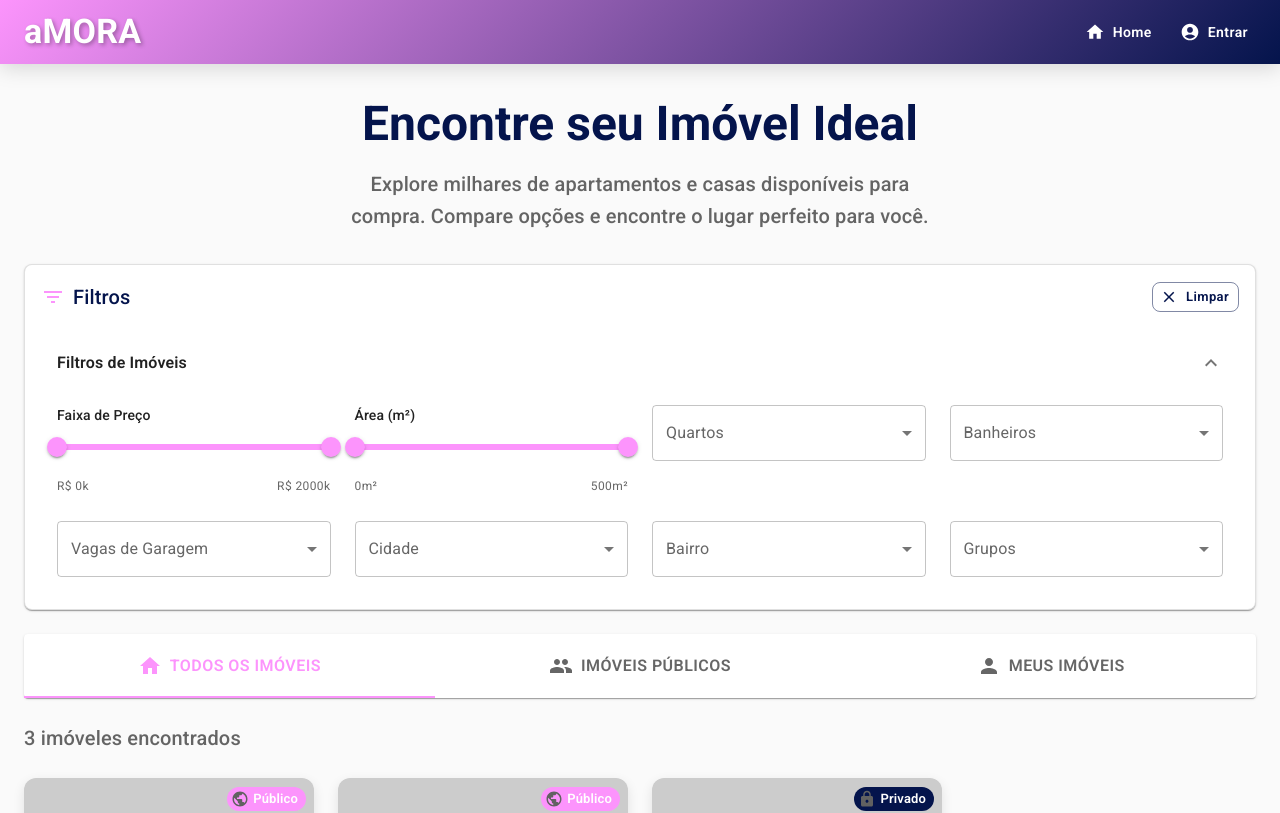
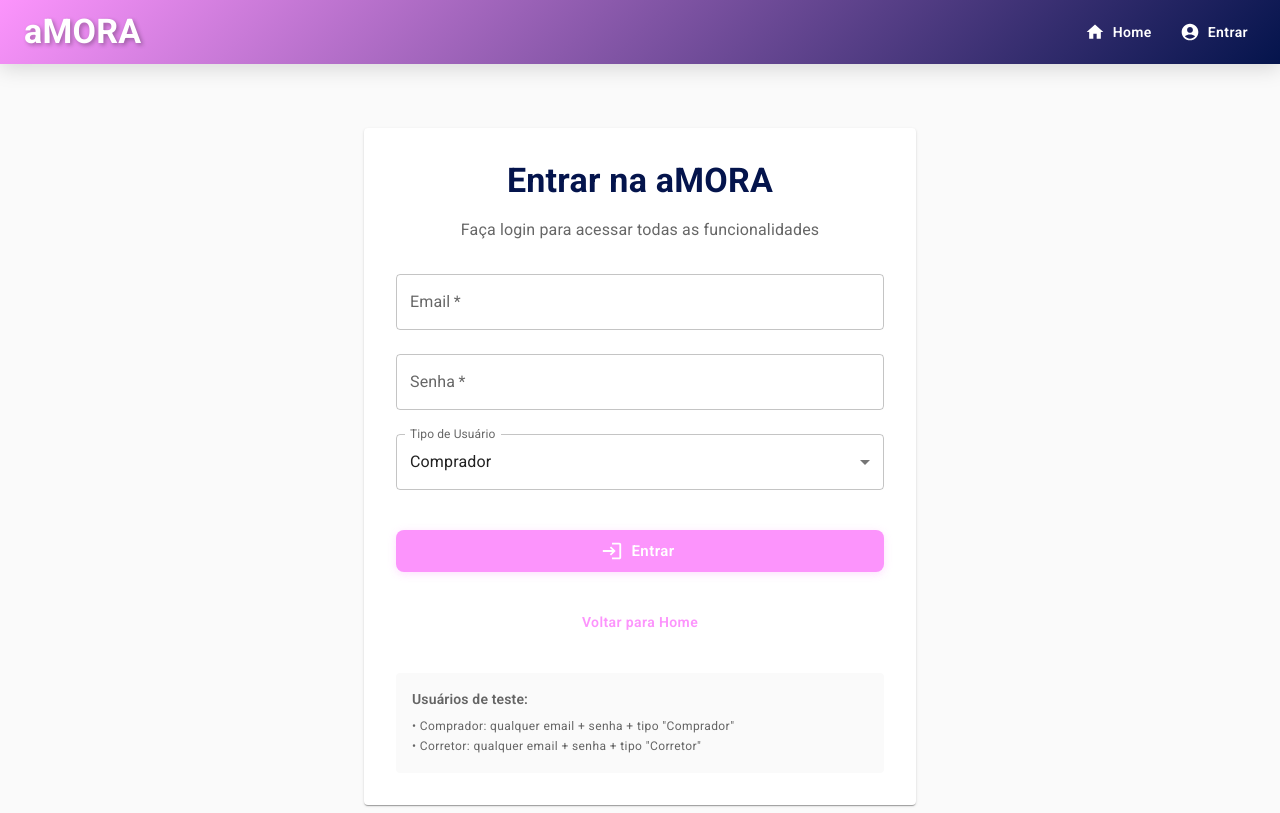
Before and after one commit to mateusoviana/amorachallenge, a React (Create React App) app: page /login in a window 1280 px wide. Before the commit this address led to /. Shown: the top 813 px of the page. Built offline with nearby package versions, Linux system fonts and the light colour scheme.

Commit message:
Fixing login page

```diff
--- a/src/App.tsx
+++ b/src/App.tsx
@@ -10,6 +10,7 @@ import ApartmentDetail from './pages/ApartmentDetail/ApartmentDetail';
 import AddApartment from './pages/AddApartment/AddApartment';
 import Profile from './pages/Profile/Profile';
 import Dashboard from './pages/Dashboard/Dashboard';
+import Login from './pages/Login/Login';
 
 const App: React.FC = () => {
   return (
@@ -26,6 +27,7 @@ const App: React.FC = () => {
                 <Route path="/add-apartment" element={<AddApartment />} />
                 <Route path="/profile" element={<Profile />} />
                 <Route path="/dashboard" element={<Dashboard />} />
+                <Route path="/login" element={<Login />} />
                 <Route path="*" element={<Navigate to="/" replace />} />
               </Routes>
             </Box>
--- /dev/null
+++ b/src/pages/Login/Login.tsx
@@ -0,0 +1,135 @@
+import React, { useState } from 'react';
+import { useNavigate } from 'react-router-dom';
+import {
+  Container,
+  Paper,
+  Typography,
+  TextField,
+  Button,
+  Box,
+  FormControl,
+  InputLabel,
+  Select,
+  MenuItem,
+  Alert,
+  useTheme,
+} from '@mui/material';
+import { Login as LoginIcon } from '@mui/icons-material';
+import { useAuth } from '../../hooks/useAuth';
+
+const Login: React.FC = () => {
+  const theme = useTheme();
+  const navigate = useNavigate();
+  const { login } = useAuth();
+  const [formData, setFormData] = useState({
+    email: '',
+    password: '',
+    userType: 'buyer' as 'buyer' | 'realtor',
+  });
+  const [error, setError] = useState<string | null>(null);
+
+  const handleSubmit = async (e: React.FormEvent) => {
+    e.preventDefault();
+    setError(null);
+
+    try {
+      const success = await login(formData.email, formData.password);
+      if (success) {
+        navigate('/');
+      } else {
+        setError('Erro ao fazer login. Verifique suas credenciais.');
+      }
+    } catch (err) {
+      setError('Erro ao fazer login. Verifique suas credenciais.');
+    }
+  };
+
+  return (
+    <Container maxWidth="sm" sx={{ py: 8 }}>
+      <Paper sx={{ p: 4 }}>
+        <Box sx={{ textAlign: 'center', mb: 4 }}>
+          <Typography variant="h4" component="h1" sx={{ fontWeight: 700, color: theme.palette.secondary.main, mb: 2 }}>
+            Entrar na aMORA
+          </Typography>
+          <Typography variant="body1" color="text.secondary">
+            Faça login para acessar todas as funcionalidades
+          </Typography>
+        </Box>
+
+        {error && (
+          <Alert severity="error" sx={{ mb: 3 }}>
+            {error}
+          </Alert>
+        )}
+
+        <form onSubmit={handleSubmit}>
+          <Box sx={{ display: 'flex', flexDirection: 'column', gap: 3 }}>
+            <TextField
+              fullWidth
+              label="Email"
+              type="email"
+              value={formData.email}
+              onChange={(e) => setFormData(prev => ({ ...prev, email: e.target.value }))}
+              required
+              placeholder="seu@email.com"
+            />
+
+            <TextField
+              fullWidth
+              label="Senha"
+              type="password"
+              value={formData.password}
+              onChange={(e) => setFormData(prev => ({ ...prev, password: e.target.value }))}
+              required
+              placeholder="Sua senha"
+            />
+
+            <FormControl fullWidth>
+              <InputLabel>Tipo de Usuário</InputLabel>
+              <Select
+                value={formData.userType}
+                label="Tipo de Usuário"
+                onChange={(e) => setFormData(prev => ({ ...prev, userType: e.target.value as 'buyer' | 'realtor' }))}
+              >
+                <MenuItem value="buyer">Comprador</MenuItem>
+                <MenuItem value="realtor">Corretor</MenuItem>
+              </Select>
+            </FormControl>
+
+            <Button
+              type="submit"
+              variant="contained"
+              size="large"
+              startIcon={<LoginIcon />}
+              sx={{ mt: 2 }}
+            >
+              Entrar
+            </Button>
+
+            <Button
+              variant="text"
+              onClick={() => navigate('/')}
+              sx={{ mt: 1 }}
+            >
+              Voltar para Home
+            </Button>
+          </Box>
+        </form>
+
+        <Box sx={{ mt: 4, p: 2, bgcolor: 'grey.50', borderRadius: 1 }}>
+          <Typography variant="body2" color="text.secondary" sx={{ mb: 1, fontWeight: 600 }}>
+            Usuários de teste:
+          </Typography>
+          <Typography variant="caption" color="text.secondary" sx={{ display: 'block' }}>
+            • Comprador: qualquer email + senha + tipo "Comprador"
+          </Typography>
+          <Typography variant="caption" color="text.secondary" sx={{ display: 'block' }}>
+            • Corretor: qualquer email + senha + tipo "Corretor"
+          </Typography>
+        </Box>
+      </Paper>
+    </Container>
+  );
+};
+
+export default Login;
```
Also changed, not shown: 1 other file (tests, documents, lock files or other folders).
